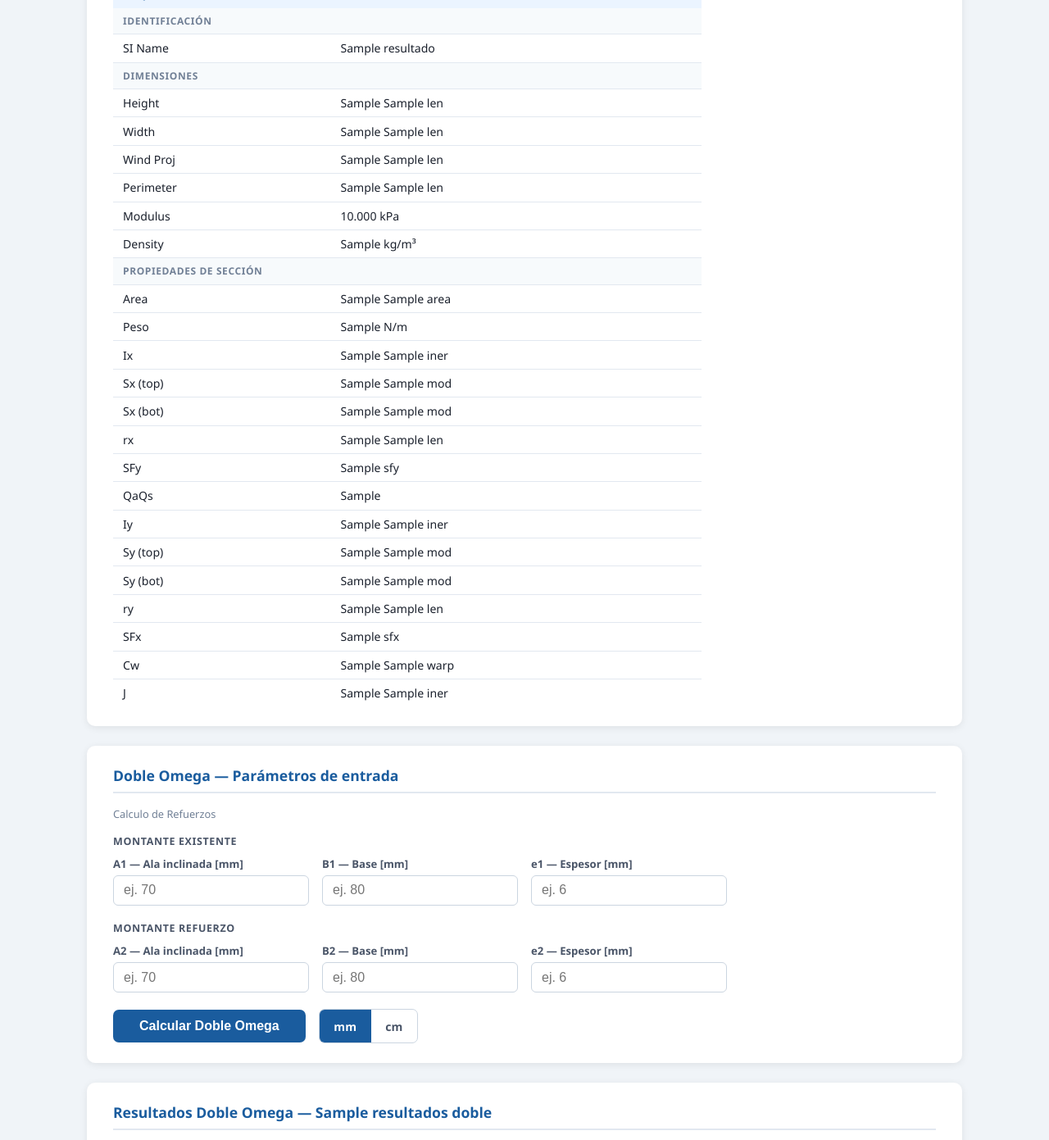
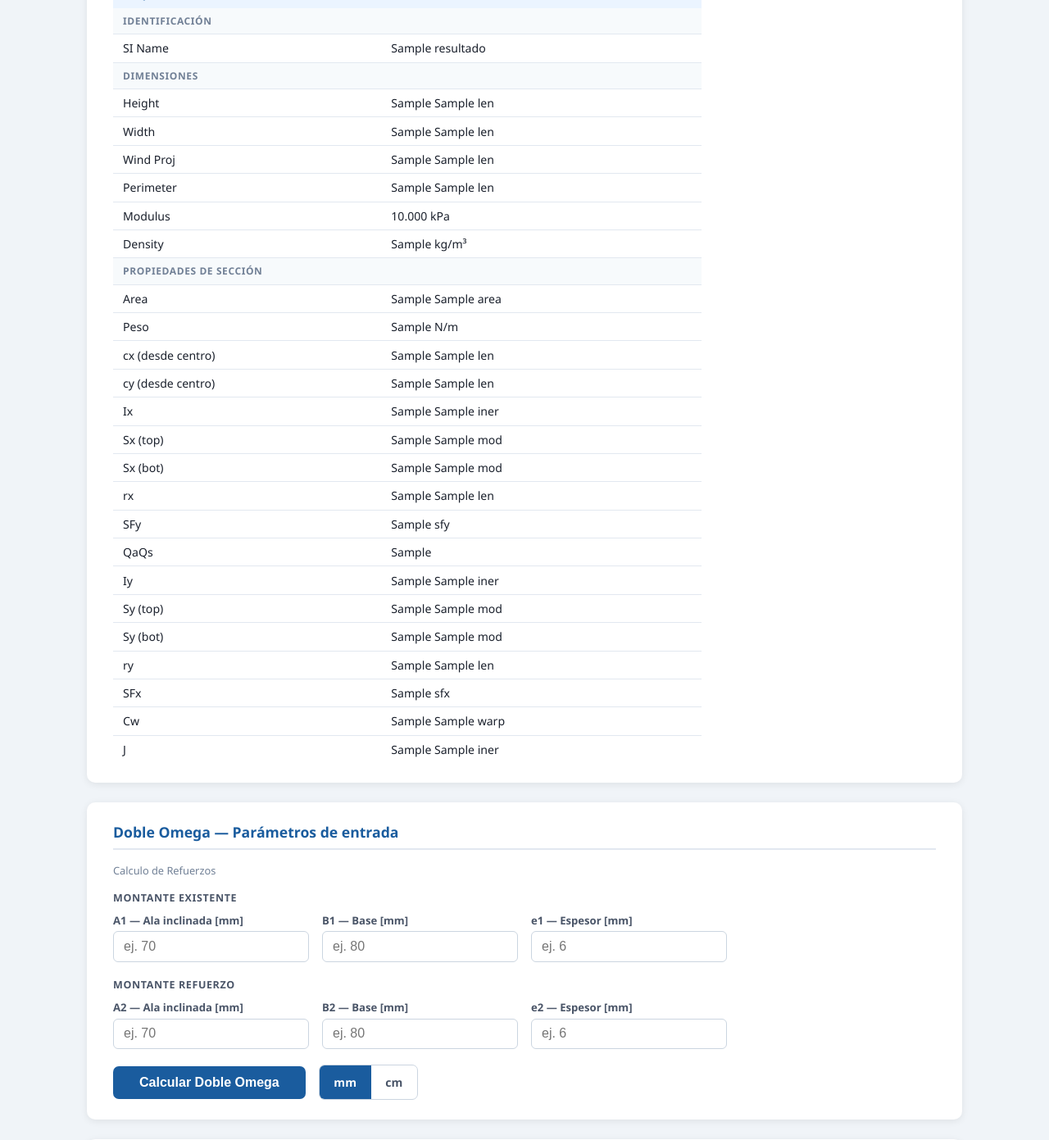
Before and after one commit to engineeringven1/perfil-omega, a Flask app: template templates/index.html in a window 1280 px wide. Shown: the part 483-1874 px from the top of the page at 82% size. Run offline with Flask 3, Linux system fonts and the light colour scheme; the template is opened without the code that fills it: most values are stand-ins (such as "Sample title", 1, 10 or a date in 2020).

Commit message:
Agregar centroide cx/cy en resultados y grafico

```diff
--- a/app.py
+++ b/app.py
@@ -90,6 +90,12 @@ def calcular_propiedades(A_val, B_val, e_val, degree_val=30.0):
     rx, ry = section.get_rc()
     cw = section.get_gamma()
     j = section.get_j()
+    cx_abs, cy_abs = section.get_c()
+
+    # Centroide relativo al centro del bounding box del perfil
+    pts_arr = np.array(puntos, dtype=float)
+    x_mid = (pts_arr[:, 0].max() + pts_arr[:, 0].min()) / 2
+    y_mid = (pts_arr[:, 1].max() + pts_arr[:, 1].min()) / 2
 
     si_name = f"UV{int(A_val)}x{int(B_val)}x{int(A_val)}x{int(e_val)}"
     peso_n_m = round((area / 1e6) * 7850 * 9.81, 4)
@@ -104,6 +110,8 @@ def calcular_propiedades(A_val, B_val, e_val, degree_val=30.0):
         "Density [kg/m3]": 7849.049267,
         "Area [mm²]": round(area, 4),
         "Peso [N/m]": peso_n_m,
+        "cx [mm]": round(cx_abs - x_mid, 4),
+        "cy [mm]": round(cy_abs - y_mid, 4),
         "Ix [mm⁴]": round(ixx_c, 4),
         "Sx top [mm³]": round(zxx_plus, 4),
         "Sx bot [mm³]": round(zxx_minus, 4),
@@ -117,16 +125,25 @@ def calcular_propiedades(A_val, B_val, e_val, degree_val=30.0):
         "SFx": 1,
         "Cw [mm⁶]": round(cw, 4),
         "J [mm⁴]": round(j, 4),
-    }, puntos
+    }, puntos, (cx_abs, cy_abs)
 
 
-def generar_imagen_perfil(puntos):
+def _dibujar_centroide(ax, cx, cy):
+    ax.axhline(y=cy, color="#E53E3E", linewidth=0.8, linestyle="--", alpha=0.7)
+    ax.axvline(x=cx, color="#E53E3E", linewidth=0.8, linestyle="--", alpha=0.7)
+    ax.plot(cx, cy, "o", color="#E53E3E", markersize=7, zorder=5, label=f"CM ({cx:.1f}, {cy:.1f})")
+    ax.legend(fontsize=7, loc="upper right")
+
+
+def generar_imagen_perfil(puntos, centroid=None):
     fig, ax = plt.subplots(figsize=(5, 5))
     pts = list(puntos) + [puntos[0]]
     xs = [p[0] for p in pts]
     ys = [p[1] for p in pts]
     ax.fill(xs[:-1], ys[:-1], color="#4A90D9", alpha=0.4)
     ax.plot(xs, ys, color="#1A5C9E", linewidth=2)
+    if centroid:
+        _dibujar_centroide(ax, *centroid)
     ax.set_aspect("equal")
     ax.set_xlabel("x [mm]")
     ax.set_ylabel("y [mm]")
@@ -159,9 +176,9 @@ def calcular():
         if e >= A:
             raise ValueError("El espesor e debe ser menor que el ala A.")
 
-        resultados, puntos = calcular_propiedades(A, B, e)
+        resultados, puntos, centroid = calcular_propiedades(A, B, e)
         resultados, u = _aplicar_unidad(resultados, unidad)
-        imagen = generar_imagen_perfil(puntos)
+        imagen = generar_imagen_perfil(puntos, centroid)
         return render_template("index.html", resultados=resultados, imagen=imagen,
                                A=A, B=B, e=e, unidad=unidad, u=u, u_doble=_u_default())
     except Exception as ex:
@@ -178,6 +195,7 @@ _CONV = {
     "Wind Proj [mm]": 0.1,   "Perimeter [mm]": 0.1,
     "Area [mm²]":     0.01,
     "rx [mm]":        0.1,   "ry [mm]":        0.1,
+    "cx [mm]":        0.1,   "cy [mm]":        0.1,
     "Ix [mm⁴]":      1e-4,  "Iy [mm⁴]":      1e-4,
     "Sx top [mm³]":  1e-3,  "Sx bot [mm³]":  1e-3,
     "Sy top [mm³]":  1e-3,  "Sy bot [mm³]":  1e-3,
@@ -237,10 +255,13 @@ def calcular_propiedades_doble(A1_val, B1_val, e1_val, A2_val, B2_val, e2_val, d
     rx, ry = section.get_rc()
     cw = section.get_gamma()
     j = section.get_j()
+    cx_abs, cy_abs = section.get_c()
 
     all_pts = np.array(pts1 + pts2, dtype=float)
     height = round(all_pts[:, 1].max() - all_pts[:, 1].min(), 4)
     width = round(all_pts[:, 0].max() - all_pts[:, 0].min(), 4)
+    x_mid = (all_pts[:, 0].max() + all_pts[:, 0].min()) / 2
+    y_mid = (all_pts[:, 1].max() + all_pts[:, 1].min()) / 2
 
     si_name = f"DUV{int(A1_val)}x{int(B1_val)}x{int(e1_val)}-{int(A2_val)}x{int(B2_val)}x{int(e2_val)}"
     peso_n_m = round((area / 1e6) * 7849.049267 * 9.81, 4)
@@ -251,6 +272,8 @@ def calcular_propiedades_doble(A1_val, B1_val, e1_val, A2_val, B2_val, e2_val, d
         "Width [mm]": width,
         "Area [mm²]": round(area, 4),
         "Peso [N/m]": peso_n_m,
+        "cx [mm]": round(cx_abs - x_mid, 4),
+        "cy [mm]": round(cy_abs - y_mid, 4),
         "Ix [mm⁴]": round(ixx_c, 4),
         "Sx top [mm³]": round(zxx_plus, 4),
         "Sx bot [mm³]": round(zxx_minus, 4),
@@ -261,10 +284,10 @@ def calcular_propiedades_doble(A1_val, B1_val, e1_val, A2_val, B2_val, e2_val, d
         "ry [mm]": round(ry, 4),
         "Cw [mm⁶]": round(cw, 4),
         "J [mm⁴]": round(j, 4),
-    }, pts1, pts2
+    }, pts1, pts2, (cx_abs, cy_abs)
 
 
-def generar_imagen_doble_omega(pts1, pts2):
+def generar_imagen_doble_omega(pts1, pts2, centroid=None):
     fig, ax = plt.subplots(figsize=(5, 5))
     for pts in [pts1, pts2]:
         closed = list(pts) + [pts[0]]
@@ -272,7 +295,9 @@ def generar_imagen_doble_omega(pts1, pts2):
         ys = [p[1] for p in closed]
         ax.fill(xs[:-1], ys[:-1], color="#4A90D9", alpha=0.4)
         ax.plot(xs, ys, color="#1A5C9E", linewidth=2)
-    ax.axhline(y=0, color="#718096", linewidth=0.8, linestyle="--")
+    ax.axhline(y=0, color="#718096", linewidth=0.8, linestyle="--", alpha=0.5)
+    if centroid:
+        _dibujar_centroide(ax, *centroid)
     ax.set_aspect("equal")
     ax.set_xlabel("x [mm]")
     ax.set_ylabel("y [mm]")
@@ -304,9 +329,9 @@ def calcular_doble():
         if e2 >= A2:
             raise ValueError("El espesor e2 debe ser menor que el ala A2.")
 
-        resultados_doble, pts1, pts2 = calcular_propiedades_doble(A1, B1, e1, A2, B2, e2)
+        resultados_doble, pts1, pts2, centroid_d = calcular_propiedades_doble(A1, B1, e1, A2, B2, e2)
         resultados_doble, u_doble = _aplicar_unidad(resultados_doble, unidad_doble)
-        imagen_doble = generar_imagen_doble_omega(pts1, pts2)
+        imagen_doble = generar_imagen_doble_omega(pts1, pts2, centroid_d)
         return render_template("index.html",
                                resultados_doble=resultados_doble, imagen_doble=imagen_doble,
                                A1=A1, B1=B1, e1=e1, A2=A2, B2=B2, e2=e2,
--- a/templates/index.html
+++ b/templates/index.html
@@ -197,6 +197,8 @@
             <tr class="section-divider"><td colspan="2">Propiedades de sección</td></tr>
             <tr><td>Area</td><td>{{ resultados['Area [mm²]'] }} {{ u.area }}</td></tr>
             <tr><td>Peso</td><td>{{ resultados['Peso [N/m]'] }} N/m</td></tr>
+            <tr><td>cx (desde centro)</td><td>{{ resultados['cx [mm]'] }} {{ u.len }}</td></tr>
+            <tr><td>cy (desde centro)</td><td>{{ resultados['cy [mm]'] }} {{ u.len }}</td></tr>
             <tr><td>Ix</td><td>{{ resultados['Ix [mm⁴]'] }} {{ u.iner }}</td></tr>
             <tr><td>Sx (top)</td><td>{{ resultados['Sx top [mm³]'] }} {{ u.mod }}</td></tr>
             <tr><td>Sx (bot)</td><td>{{ resultados['Sx bot [mm³]'] }} {{ u.mod }}</td></tr>
@@ -304,6 +306,8 @@
             <tr class="section-divider"><td colspan="2">Propiedades de sección</td></tr>
             <tr><td>Area</td><td>{{ resultados_doble['Area [mm²]'] }} {{ u_doble.area }}</td></tr>
             <tr><td>Peso</td><td>{{ resultados_doble['Peso [N/m]'] }} N/m</td></tr>
+            <tr><td>cx (desde centro)</td><td>{{ resultados_doble['cx [mm]'] }} {{ u_doble.len }}</td></tr>
+            <tr><td>cy (desde centro)</td><td>{{ resultados_doble['cy [mm]'] }} {{ u_doble.len }}</td></tr>
             <tr><td>Ix</td><td>{{ resultados_doble['Ix [mm⁴]'] }} {{ u_doble.iner }}</td></tr>
             <tr><td>Sx (top)</td><td>{{ resultados_doble['Sx top [mm³]'] }} {{ u_doble.mod }}</td></tr>
             <tr><td>Sx (bot)</td><td>{{ resultados_doble['Sx bot [mm³]'] }} {{ u_doble.mod }}</td></tr>
```
